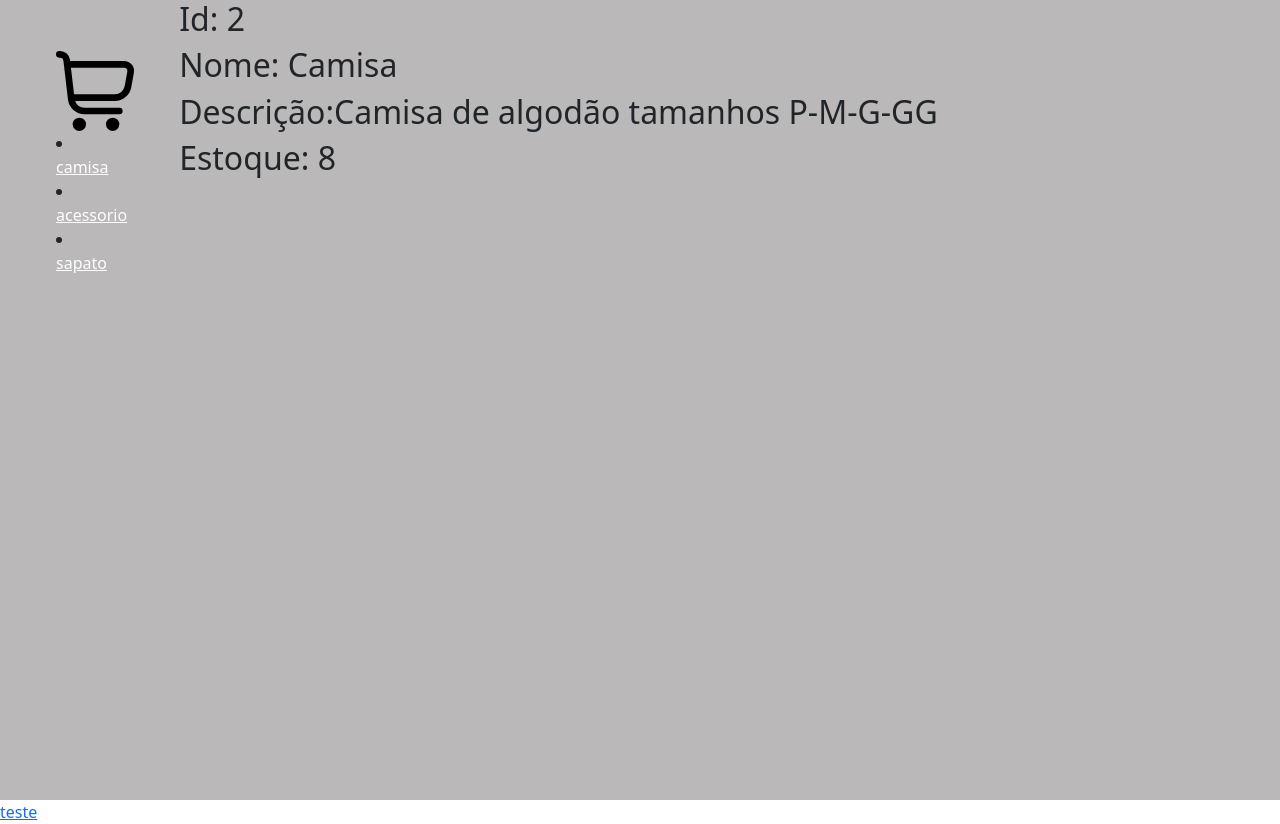
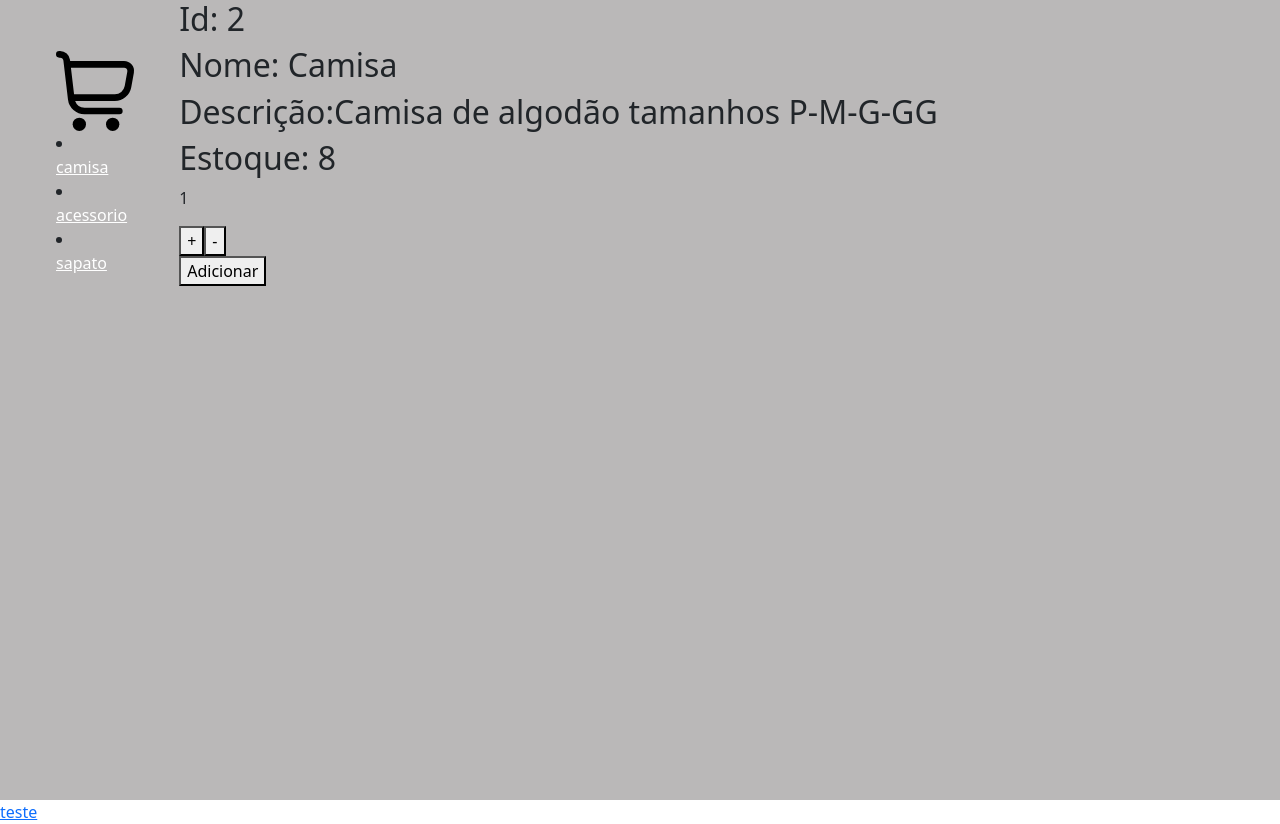
Before and after one commit to igorCastanheira/e-commerce-hamburgueria, a React (Create React App) app: page /item/Camisa in a window 1280 px wide. Built offline with nearby package versions, Linux system fonts and the light colour scheme.

Commit message:
adicionado evendo onclick para alterar valor

```diff
--- a/src/components/ItemCount.js
+++ b/src/components/ItemCount.js
@@ -1,46 +1,27 @@
-import React from "react";
+import React, {  useState } from "react"
 
-
-import { useState } from 'react';
-
-
-const ItemCount = (props) => {
-
-  const [product, setProduct] = useState({
-    id: 1,
-    name: "produto",
-    stock: 10,
-    ea: 1,
-  })
-  const add = () => {
-    if (product.stock > product.ea) {
-      setProduct((anterior) => { return anterior.ea + 1 })
-    }
-  }
-
-
-  const remove = () => {
-    if(product.ea>1){
-    setProduct((anterior) => { return anterior.ea - 1 })
-  }}
-
-  return (
-
-    <div>
-
-      <h1>{product.name}</h1>
-      <h2>{product.stock}</h2>
-      <h3>{product.ea}</h3>
-      <div>
-        <button className="BtnPrimary" onClick={add}>+</button>
-        <button className="BtnPrimary" onClick={remove}>-</button>
-      </div>
-    </div>
-
-
-  )
+const ItemCount= (props) => {
+    const count = props.stok;
+    const [qnt, setQnt] = new useState(1);
 
 
 
-}
-export default ItemCount;
+
+        let hasStock = (count>0 && count>qnt ) ? true : false;
+        let removeStock=( qnt>0   ) ? true: false;
+
+console.log("teste"+removeStock)
+    return (
+        <div className=" Counter">
+            <h1>{props.stok}</h1>
+            <p>{qnt}</p>
+            <div>
+                <button onClick={hasStock? ()=> setQnt((qnt)=>qnt+1):console.log("err")}>+</button>
+				<button onClick={removeStock?()=> setQnt((qnt)=>qnt-1):console.log("err")}>-</button>
+            </div>
+            <button>Adicionar</button>
+
+        </div>
+    )
+
+};export default ItemCount
--- a/src/components/ItemDetail.js
+++ b/src/components/ItemDetail.js
@@ -1,4 +1,9 @@
 import React from "react";
+import ItemCount from "./ItemCount";
+
+
+
+
 
 
 
@@ -10,6 +15,10 @@ function ItemDetail ({item}){
             <h2>Nome: {item.name}</h2>
             <h2>Descrição:{item.description}</h2>
             <h2>Estoque: {item.stok}</h2>
+           <ItemCount/>
+
+
+
           </div>
         );
 
```
